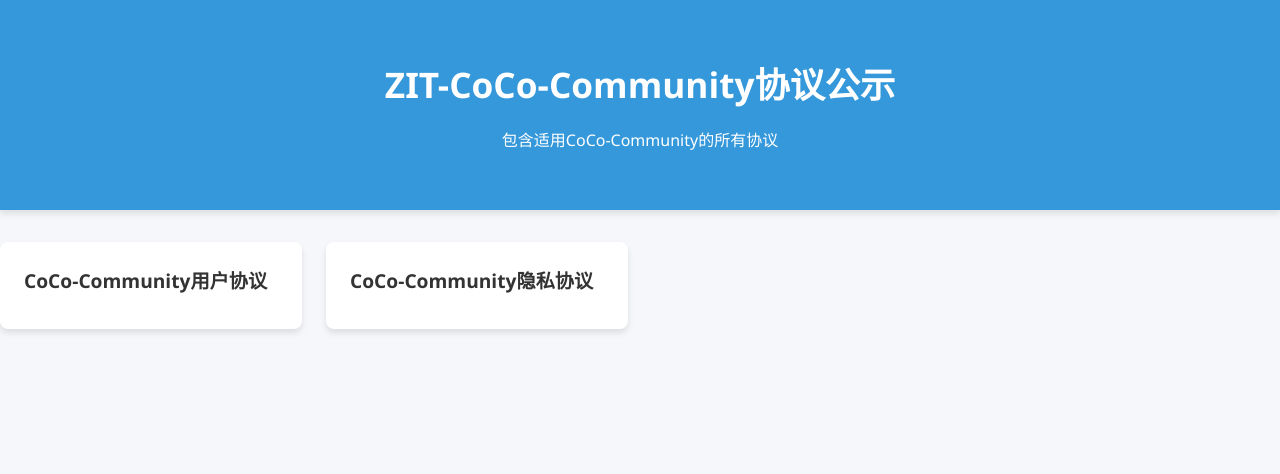
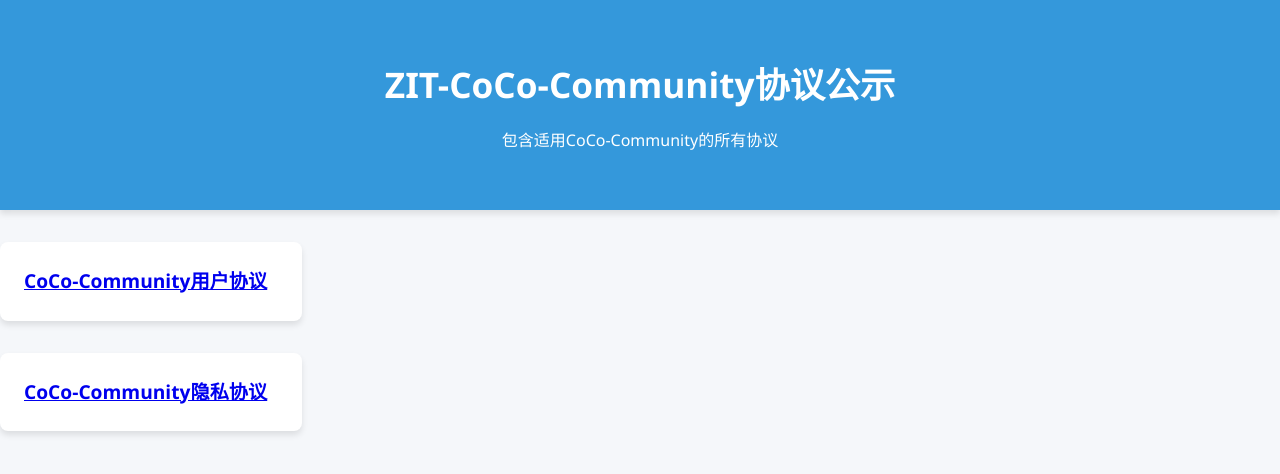
Before and after one commit to zitzhen/CoCo-Community-Control, a Vue app: page /agreement in a window 1280 px wide. Shown: the top 474 px of the page. Built offline with nearby package versions, Linux system fonts and the light colour scheme.

Commit message:
跳转协议公开页面，增加跳转功能

```diff
--- a/src/views/agreement/index.vue
+++ b/src/views/agreement/index.vue
@@ -6,16 +6,23 @@
       </div>
     </header>
 
-    <div class="file-list">
-        <div class="file-card doc">
-            <div class="file-content">
-                <div class="file-name">CoCo-Community用户协议</div>
-                </div>
-            </div>
-        <div class="file-card doc">
-            <div class="file-content">
-                <div class="file-name">CoCo-Community隐私协议</div>
-                </div>
-            </div>
-        </div>
+<router-link :to="{ name: 'UserAgreement'}" class="file-link">
+    <span class="file-list">
+        <span class="file-card doc">
+            <span class="file-content">
+                <span class="file-name">CoCo-Community用户协议</span>
+            </span>
+        </span>
+    </span>
+</router-link>
+
+<router-link :to="{ name: 'PrivacyPolicy'}" class="file-link">
+     <span class="file-list">
+    <span class="file-card doc">
+        <span class="file-content">
+            <span class="file-name">CoCo-Community隐私协议</span>
+        </span>
+    </span>
+    </span>
+</router-link>
 </template>
```
